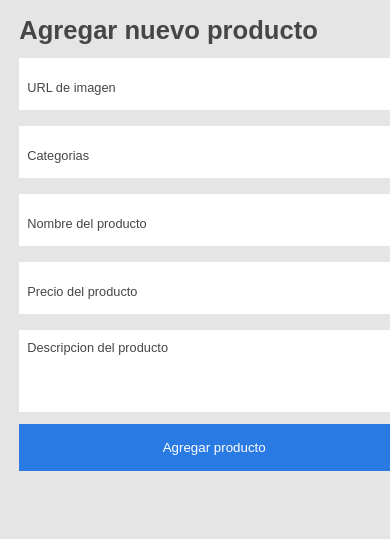
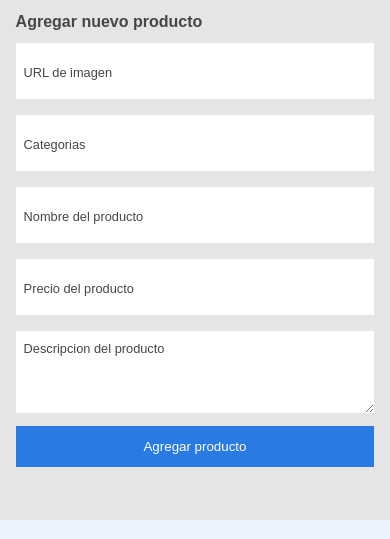
Before and after one commit to jhonreina/E-commerce--alura, a plain HTML site: page agregarProducto.html in a window 390 px wide. Shown: the part 57-596 px from the top of the page. Drawn offline with Linux system fonts and the light colour scheme.

Commit message:
ultimo agregar producto

```diff
--- a/agregarProducto.html
+++ b/agregarProducto.html
@@ -14,6 +14,7 @@
     <link rel="stylesheet" href="./assets/CSS/agregar-producto/agregar-label.css">
     <link rel="stylesheet" href="./assets/CSS/agregar-producto/agregar-textarea.css">
     <link rel="stylesheet" href="./assets/CSS/agregar-producto/agragar-btn.css">
+    <link rel="stylesheet" href="./assets/CSS/agregar-producto/agregar-form.css">
     <link rel="stylesheet" href="./assets/CSS/contacto/contacto.css">
     <link rel="stylesheet" href="./assets/CSS/contacto/contacto-lista.css">
     <link rel="stylesheet" href="./assets/CSS/contacto/contacto-item.css">
@@ -47,7 +48,7 @@
     <section class="agregar">
         <div class="todo agragar__contenido">
             <h2 class="agregar__title">Agregar nuevo producto</h2>
-            <form action="">
+            <form action="" class="agregar__form">
                 <div class="agregar__container">
                     <input name="name" id="name" class="agregar__input" type="text" placeholder="URL de imagen" required
                         data-tipo="nombre">
--- a/assets/CSS/agregar-producto/agragar-btn.css
+++ b/assets/CSS/agregar-producto/agragar-btn.css
@@ -3,6 +3,6 @@
     background-color:#2A7AE4;
     color: #ffff;
     border: none;
-    padding: 1rem;
+    padding: 0.8rem;
     font-family: 'Raleway',sans-serif;
 }
--- a/assets/CSS/agregar-producto/agragar-contenido.css
+++ b/assets/CSS/agregar-producto/agragar-contenido.css
@@ -1,22 +1,22 @@
 .agragar__contenido{
-      display:flex;
-      flex-direction: column;
-      width:275px;
-      height: auto;
+      width:559px;
+      height:491px;
       text-align: start;
       color: #464646;
+      margin: 6.9rem auto;
+
+
 }
-
-@media screen and (min-width:1024px) {
+ /* @media screen and (min-width:1024px) {
     .agragar__contenido {
-        width: 559px;
+        width: 556px;
 
     }
-}
+} */
 @media screen and (max-width:768px) {
     .agragar__contenido {
-        width:100%;
-
-        margin: 1.2rem;
+        width: 92%;
+        margin-left: 1rem;
+        margin: 1rem auto;
     }
 }
--- /dev/null
+++ b/assets/CSS/agregar-producto/agregar-form.css
@@ -0,0 +1,3 @@
+.agregar__form{
+    display: block;
+}
--- a/assets/CSS/agregar-producto/agregar-input.css
+++ b/assets/CSS/agregar-producto/agregar-input.css
@@ -3,7 +3,7 @@
     box-sizing: border-box;
     border-bottom: 1px solid var(--secondary-color);
     padding: 1.375rem 0.5rem 0.5rem;
-    height: 3.25rem;
+    height: 56px;
     width: 100%;
     color: #464646;
     font-family: 'Raleway',
--- a/assets/CSS/agregar-producto/agregar-title.css
+++ b/assets/CSS/agregar-producto/agregar-title.css
@@ -3,3 +3,9 @@
     font-weight: bold;
     margin-bottom: 0.8rem;
 }
+
+@media screen and (min-width:360px) {
+    .agregar__title{
+        font-size: 1rem;
+    }
+}
--- a/assets/CSS/agregar-producto/agregar.css
+++ b/assets/CSS/agregar-producto/agregar.css
@@ -1,17 +1,8 @@
 .agregar{
         background-color: #E5E5E5;
-        height: calc(100vh - 56px);
-        display:flex;
+        display: flex;
         align-items: center;
         justify-content: center;
         color: #464646;
         font-family: 'Raleway',sans-serif;
 }
-
-
-@media screen and (max-width:768px) {
-        .agregar{
-                display: inline-block;
-                width: 100%;
-        }
-}
```
Also changed, not shown: style.css (line endings or trailing spaces).
